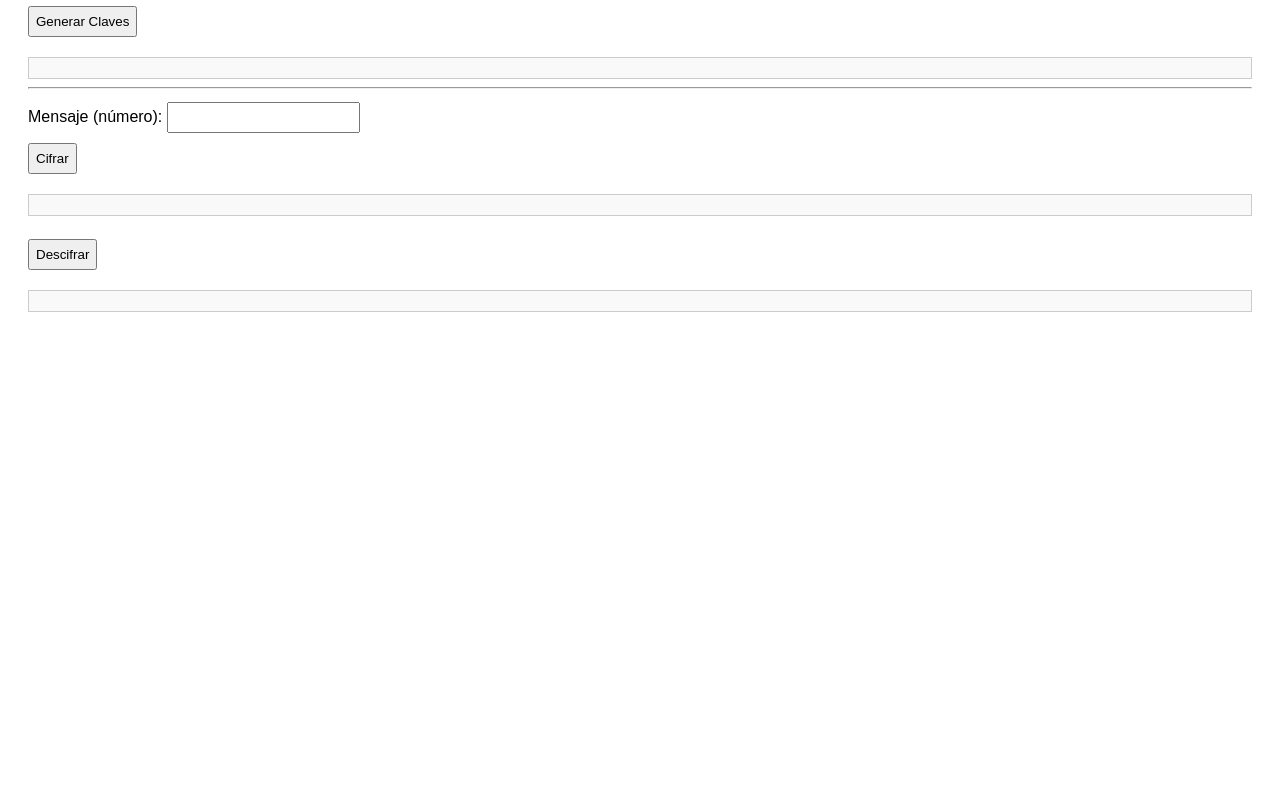
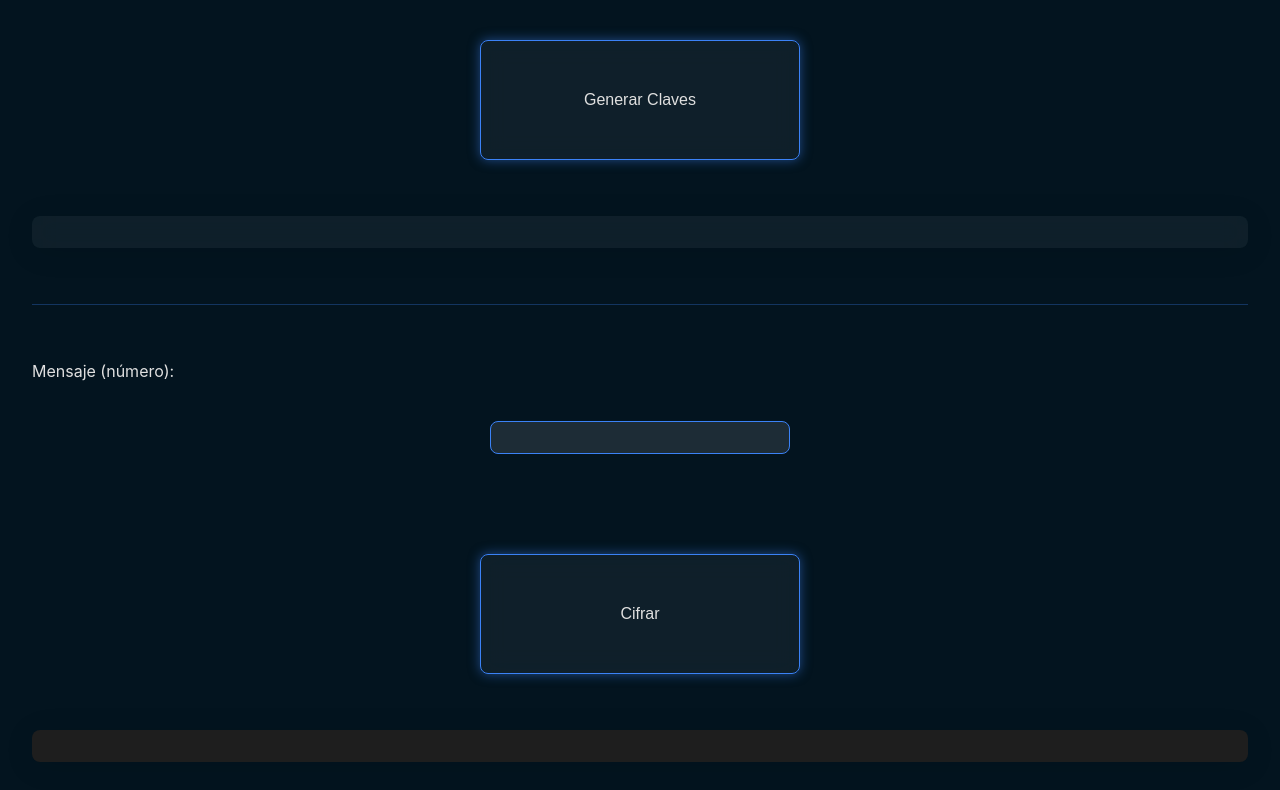
Before and after one commit to AlejandroVacaxX/RSA-algorith, a plain HTML site: page src/index.html in a window 1280 px wide. Shown: the part 107-897 px from the top of the page. Before the commit the page ends 800 px from the top, so only its background shows below. Drawn offline with Linux system fonts and the light colour scheme.

Commit message:
RSA V1.2 css

```diff
--- a/src/style.css
+++ b/src/style.css
@@ -1,16 +1,159 @@
+/* style.css */
 
-    body {
-      font-family: sans-serif;
-      padding: 20px;
-    }
-    input, button {
-      padding: 6px;
-      margin: 5px 0;
-    }
-    #pasos, #cifrado, #descifrado {
-      margin-top: 15px;
-      padding: 10px;
-      border: 1px solid #ccc;
-      background: #f9f9f9;
-      white-space: pre-wrap;
-    }
+/* ================== Variables Globales ================== */
+:root {
+  --fondo-oscuro: #03141f;
+  --texto-claro: #e0e0e0;
+  --glass: rgba(255, 255, 255, 0.05);
+  --azul-claro: #3b82f6;
+  --azul-focus: #2563eb;
+  --verde-tech: #4ade80;
+  --gris-placeholder: #9ca3af;
+  --sombra-suave: 0 4px 30px rgba(0, 0, 0, 0.1);
+  --radio-borde: 8px;
+  --fuente-principal: 'Inter', 'Roboto', sans-serif;
+  --fuente-mono: 'Fira Code', monospace;
+}
+
+/* ================== Reset y cuerpo ================== */
+* {
+  margin: 0;
+  padding: 0;
+  box-sizing: border-box;
+  transition: all 0.3s ease;
+}
+
+body {
+  font-family: var(--fuente-principal);
+  background-color: var(--fondo-oscuro);
+  color: var(--texto-claro);
+  padding: 2rem;
+  min-height: 100vh;
+  display: flex;
+  flex-direction: column;
+  gap: 1.5rem;
+}
+
+/* ================== Título con degradado ================== */
+h1 {
+  font-size: 3rem;
+  background: linear-gradient(45deg, var(--azul-claro), #8b5cf6);
+  -webkit-background-clip: text;
+  -webkit-text-fill-color: transparent;
+  margin-bottom: 1rem;
+}
+
+/* ================== Botones ================== */
+/* ================== Botones centrados y compactos ================== */
+button {
+  background-color: var(--glass);
+  color: var(--texto-claro);
+  border: 1px solid var(--azul-claro);
+  border-radius: var(--radio-borde);
+  padding: 0.75rem 0.1rem;
+  cursor: pointer;
+  backdrop-filter: blur(12px);
+  box-shadow: var(--sombra-suave);
+  font-size: 1rem;
+  width: 320px;
+  height: 120px;
+  animation: pulse 2s infinite;
+
+  /* Centrar contenido dentro del botón */
+  display: flex;
+  align-items: center;
+  justify-content: center;
+
+  /* Centrar el botón en su contenedor */
+  margin: 1rem auto;
+}
+button:hover {
+  transform: translateY(-2px) scale(1.02);
+}
+button:active {
+  transform: scale(0.98);
+}
+
+/* ================== Inputs ================== */
+input[type="number"] {
+  background-color: rgba(255, 255, 255, 0.1);
+  border: 1px solid var(--azul-claro);
+  border-radius: var(--radio-borde);
+  padding: 0.5rem 1rem;
+  color: var(--texto-claro);
+  font-family: var(--fuente-mono);
+  outline: none;
+  width: 100%;
+  max-width: 300px;
+
+  /* Centrar contenido dentro del botón */
+  display: flex;
+  align-items: center;
+  justify-content: center;
+
+  /* Centrar el botón en su contenedor */
+  margin: 1rem auto;
+
+}
+input::placeholder {
+  color: var(--gris-placeholder);
+}
+input:focus {
+  outline: 2px solid var(--azul-focus);
+}
+
+/* ================== Contenedores y resultados ================== */
+#pasos, #cifrado, #descifrado {
+  background: var(--glass);
+  backdrop-filter: blur(12px);
+  border-radius: var(--radio-borde);
+  padding: 1rem;
+  box-shadow: var(--sombra-suave);
+  margin-top: 1rem;
+  font-family: var(--fuente-mono);
+  overflow-wrap: break-word;
+}
+
+#cifrado, #descifrado {
+  background-color: #1e1e1e;
+  color: var(--verde-tech);
+}
+
+/* ================== Separadores ================== */
+hr {
+  border: none;
+  border-bottom: 1px solid rgba(59, 130, 246, 0.3);
+  margin: 2rem 0;
+}
+
+/* ================== Animaciones ================== */
+@keyframes pulse {
+  0%, 100% {
+    box-shadow: 0 0 0 rgba(59, 130, 246, 0.2);
+  }
+  50% {
+    box-shadow: 0 0 12px rgba(59, 130, 246, 0.5);
+  }
+}
+
+/* ================== Hover 3D para tarjetas ================== */
+#pasos:hover, #cifrado:hover, #descifrado:hover {
+  transform-style: preserve-3d;
+  transform: rotateY(5deg);
+}
+
+/* ================== Responsive ================== */
+@media (max-width: 600px) {
+  body {
+    padding: 1rem;
+  }
+
+  input[type="number"] {
+    width: 100%;
+  }
+
+  button {
+    width: 100%;
+  }
+
+}
```
